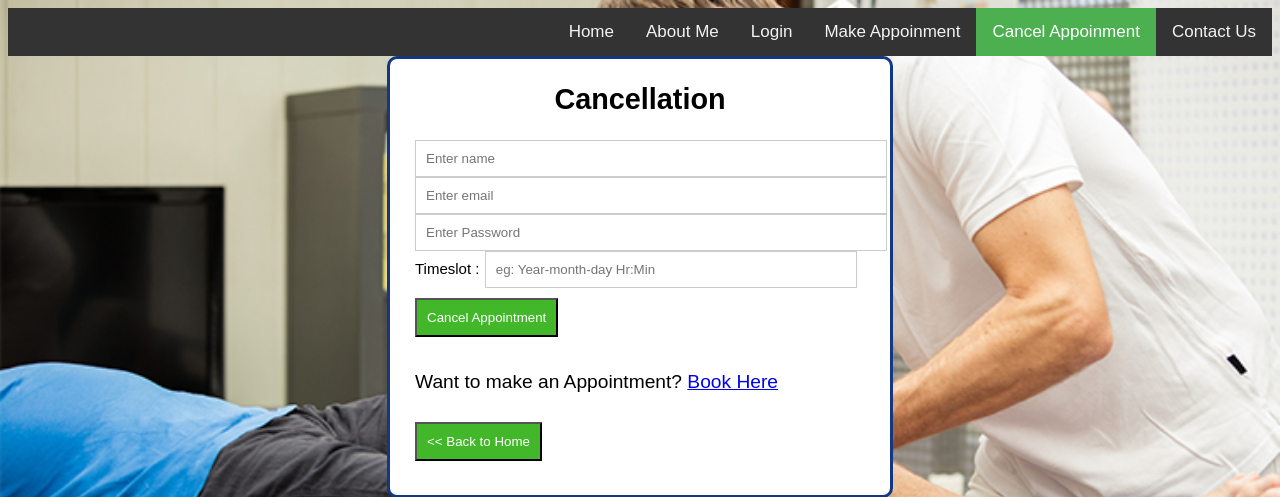
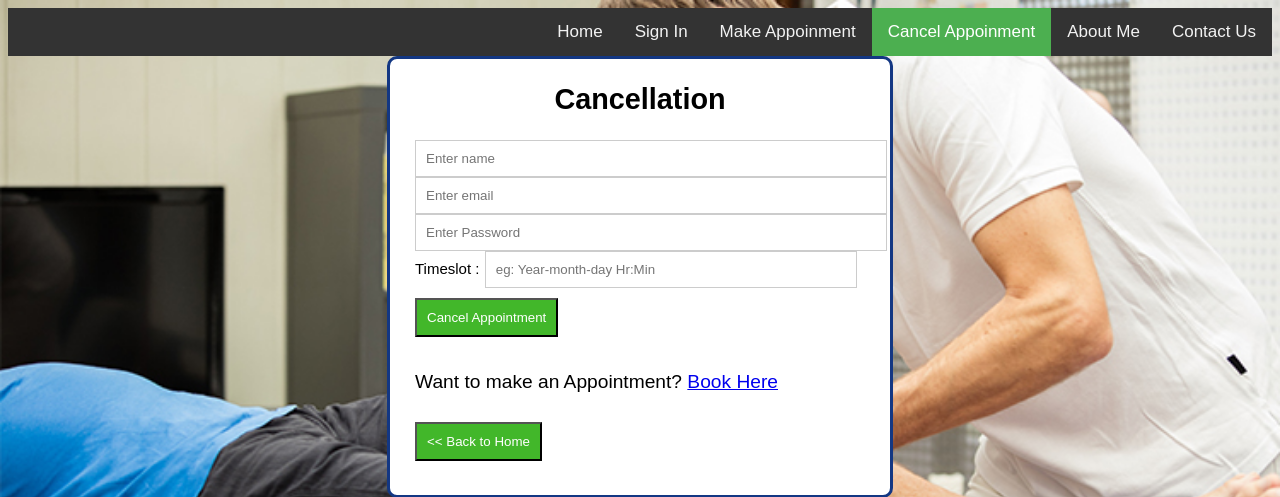
Before and after one commit to Annchristy123/comp606A1P2, a PHP site: page /cancellation.php in a window 1280 px wide. Shown: the top 497 px of the page. Run offline with PHP 8.4, Linux system fonts and the light colour scheme.

Commit message:
cancellation page
this page allows the customers to cancel their appointment

```diff
--- a/cancellation.php
+++ b/cancellation.php
@@ -14,11 +14,11 @@
 <body>
 
 <div class="topnav">
-  <a href="#contact">Contact Us</a>
+  <a href="contact.php">Contact Us</a>
+  <a href="about.php">About Me</a>
   <a class="active" href="cancellation.php">Cancel Appoinment</a>
   <a href="appointment.php">Make Appoinment</a>
-  <a href="login.php">Login</a>
-  <a href="#about">About Me</a>
+  <a href="login.php">Sign In</a>
   <a href="home.php">Home</a>
 </div>
 
```
